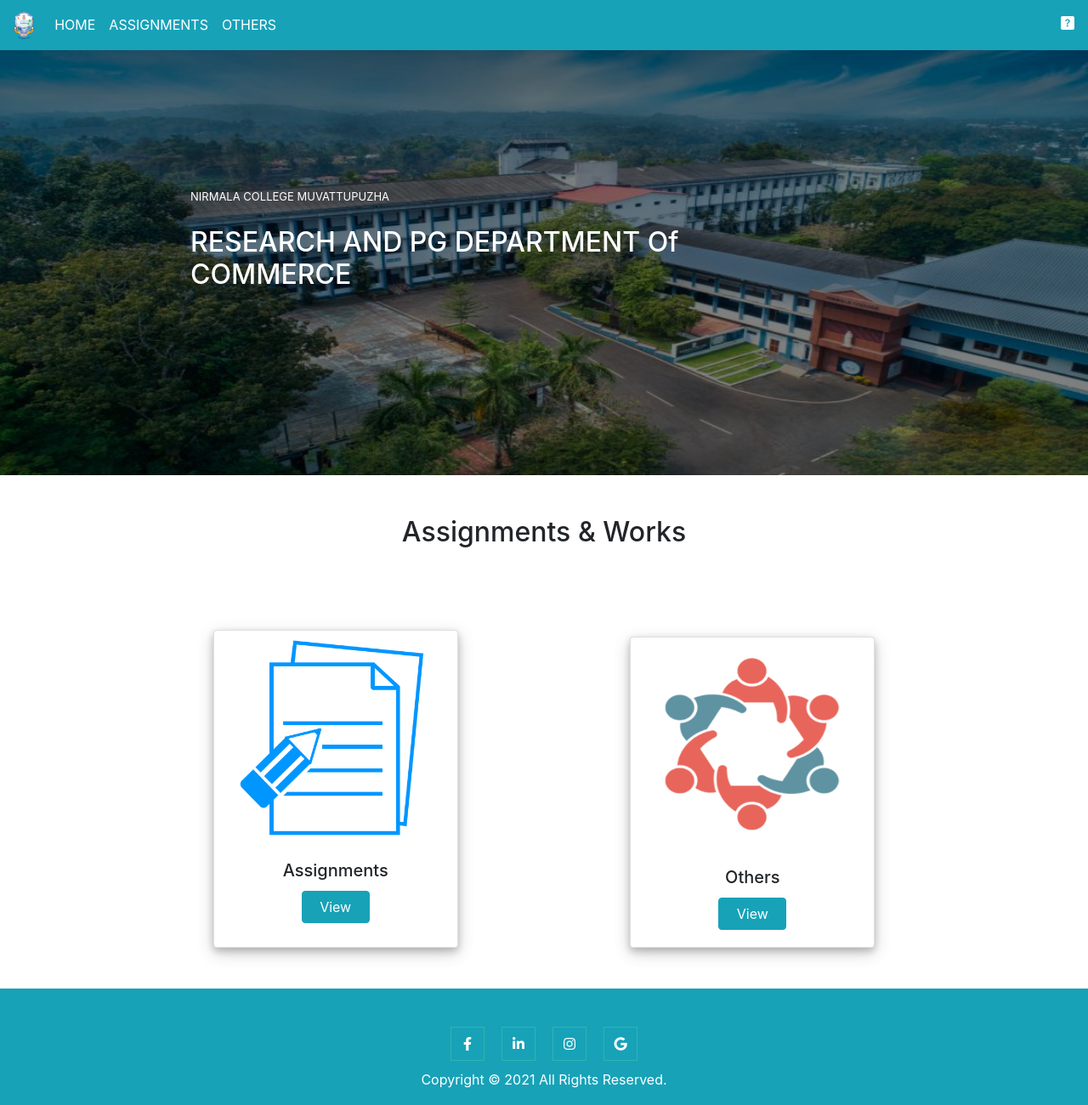
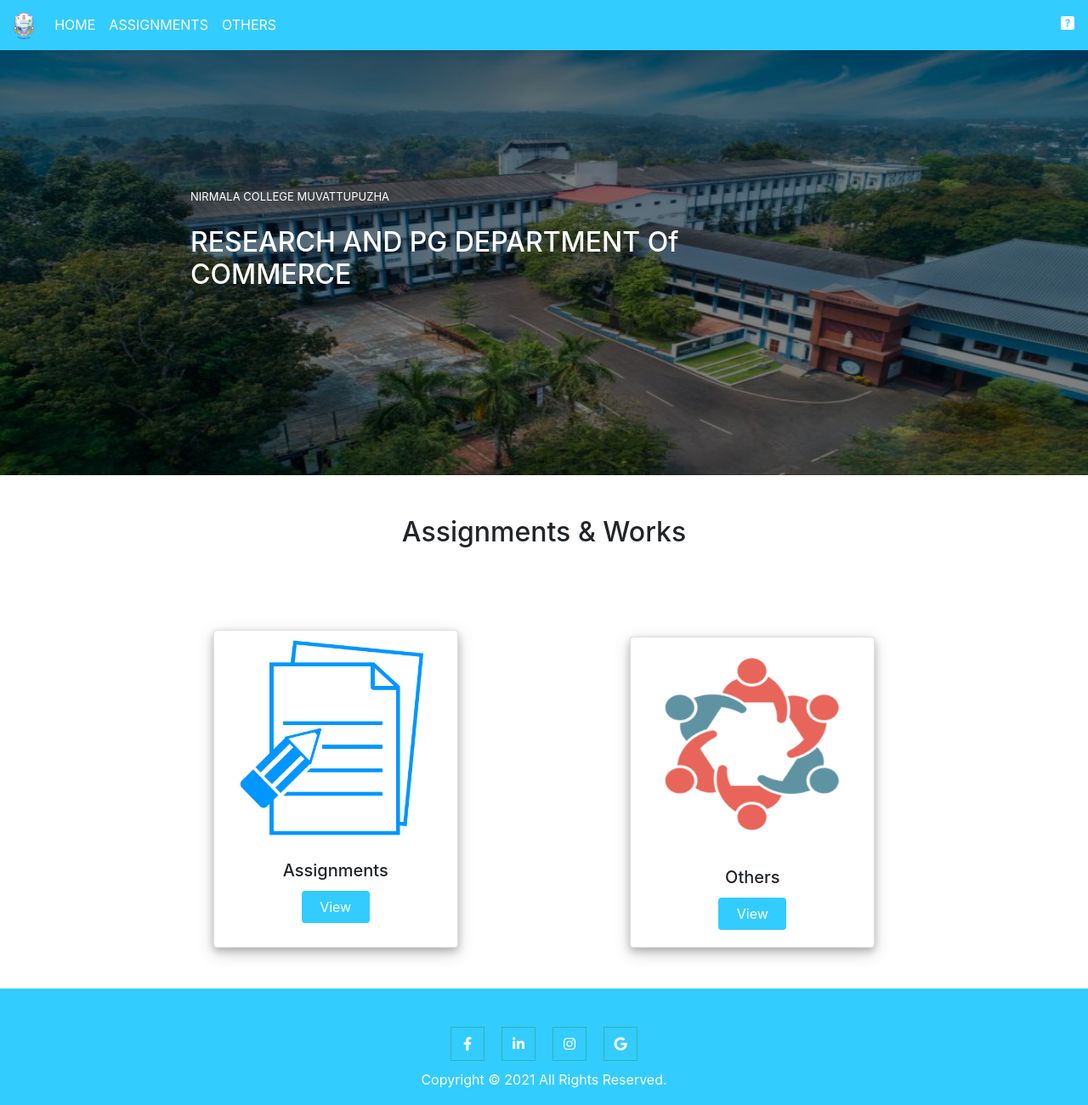
Before and after one commit to arunchamakkalayil/accounting-, a plain HTML site: page index.html in a window 1280 px wide. Shown: the whole page at 85% size. Drawn offline with nearby package versions, Linux system fonts and the light colour scheme.

Commit message:
color changed

```diff
--- a/index.html
+++ b/index.html
@@ -21,9 +21,14 @@
 
 }
 
-    li a:hover{
-      background-color: #1cacc2;
-    }
+li a:hover{
+    background-color: #14bff8;
+    border-radius: 2px;
+  }
+ a:hover{
+    background-color: #14bff8;
+    border-radius: 2px;
+  }
 
     .imageContent{
       margin: 0;
@@ -106,7 +111,7 @@
 }
 
 section, footer {
-    background: #17a2b8;
+  background-color:#33ccff;
     color: white;
 }
 
@@ -121,7 +126,9 @@
 }
 
 
-
+nav {
+    background-color:#33ccff;
+  }
 
 
 
@@ -143,7 +150,7 @@
     }
 </style>
   <body>
-    <nav class="navbar navbar-expand-lg navbar-light bg-info">
+    <nav class="navbar navbar-expand-lg navbar-light">
       <a class="navbar-brand" href="#"><img src="assets/nirmala.png" style="height: 2rem;"></a>
       <button class="navbar-toggler" type="button" data-toggle="collapse" data-target="#navbarSupportedContent" aria-controls="navbarSupportedContent" aria-expanded="false" aria-label="Toggle navigation">
         <span class="navbar-toggler-icon"></span>
@@ -182,7 +189,7 @@
       <h5 class="card-title ">Assignments</h5>
 
 
-      <a href="assignments.html" class="btn btn-info" style="width: 5rem;">View</a>
+      <a href="assignments.html" class="btn text-white" style="width: 5rem;background-color:#33ccff;">View</a>
     </div>
 
 
@@ -194,7 +201,7 @@
     <div class="card-body text-center">
       <h5 class="card-title">Others</h5>
 
-      <a href="others.html" class="btn btn-info " style="width: 5rem;">View</a>
+      <a href="others.html" class="btn text-white" style="width: 5rem;   background-color:#33ccff;">View</a>
     </div>
 
 
```
Also changed, not shown: about.html (+8 -4 lines), assignments.html (+8 -4 lines), others.html (+10 -3 lines).
